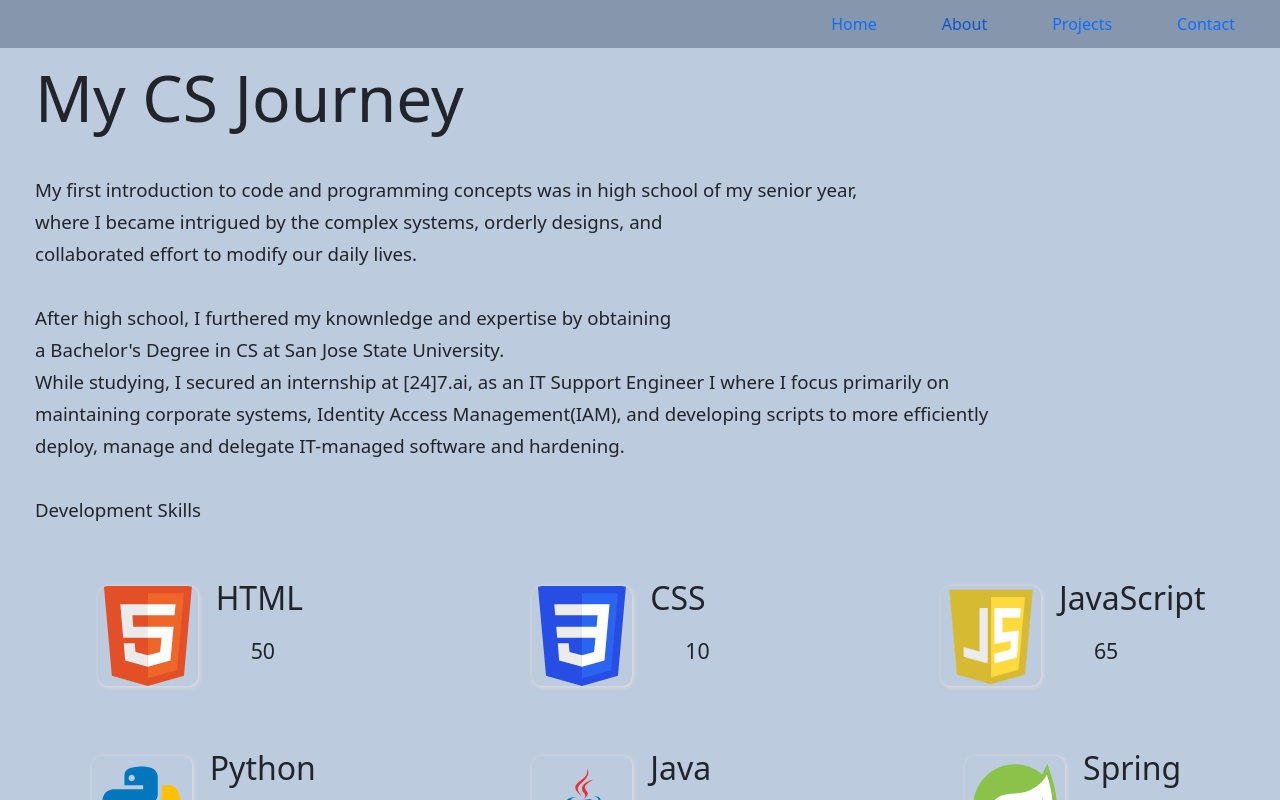
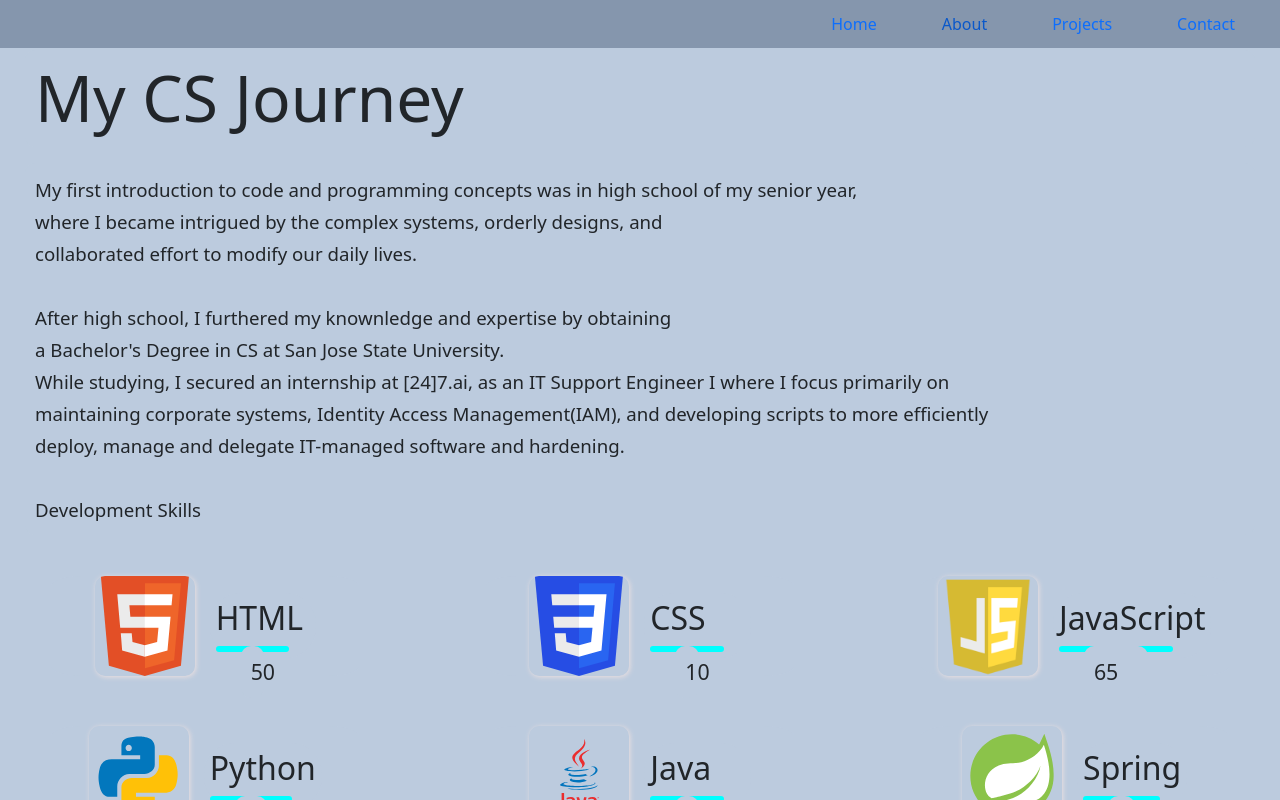
Before and after one commit to jtp0330/jtp0330.github.io, a React (Vite) app: page / in a window 1280 px wide. Both pictures are taken after a click on the tab "About". Shown: the top 800 px of the page. Built offline with nearby package versions, Linux system fonts and the light colour scheme.

Commit message:
animation fills progress bar to static value, requires way to pass variable into css module or use inline styling

```diff
--- a/src/components/Home.jsx
+++ b/src/components/Home.jsx
@@ -38,7 +38,7 @@ const Home = () => {
             </header>
             <main>
                 <div className={`${homestyle.introduction} ${homestyle.change}`}>
-                    <img src="./src/images/Portrait.jpeg" alt="My Portrait" width="650" height="745" />
+                    <img src="./src/images/Portrait.jpeg" alt="My Portrait" width="650" height="687" />
                     <p>My name, is Jared Park
                         <br />I am a SWE | IT Support | Cloud Operations with an interest in Cloud Computing</p>
                 </div>
--- a/src/components/Skill.jsx
+++ b/src/components/Skill.jsx
@@ -11,9 +11,9 @@ const Skill = (props) => {
             <div className={skillstyle.proficiency}>
                 <h2>{appName}</h2>
                 {/* <ProgressBar now={appProficiency} label={`${appProficiency}%`} /> */}
-                <span className={skillstyle.progressBar} style={{ width: { appProficiency }, backgroundColor: "red" }}>
+                <div className={skillstyle.progressBar} style={{ width: { appProficiency }, backgroundColor: "aqua" }}>
                     <p>{appProficiency}</p>
-                </span>
+                </div>
             </div>
         </div >
     )
--- a/src/css/Skill.module.css
+++ b/src/css/Skill.module.css
@@ -11,12 +11,12 @@
 }
 
 .proficiency {
-    padding: 3px;
+    padding: 6px;
     border-radius: 30px;
 }
 
 .progressBar {
-    height: 5px;
+    height: 6px;
     border-radius: 30px;
     transition: 0.4s linear;
     transition-property: width, background-color;
```
